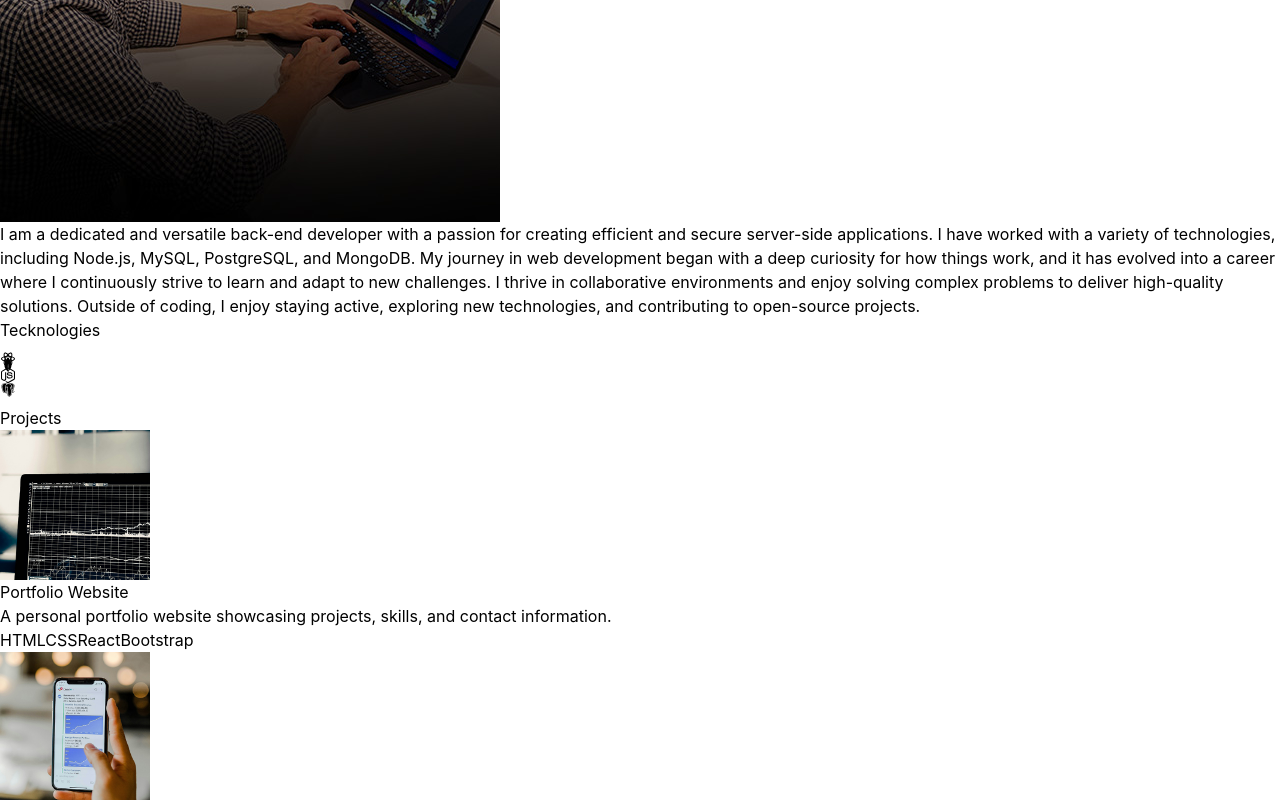
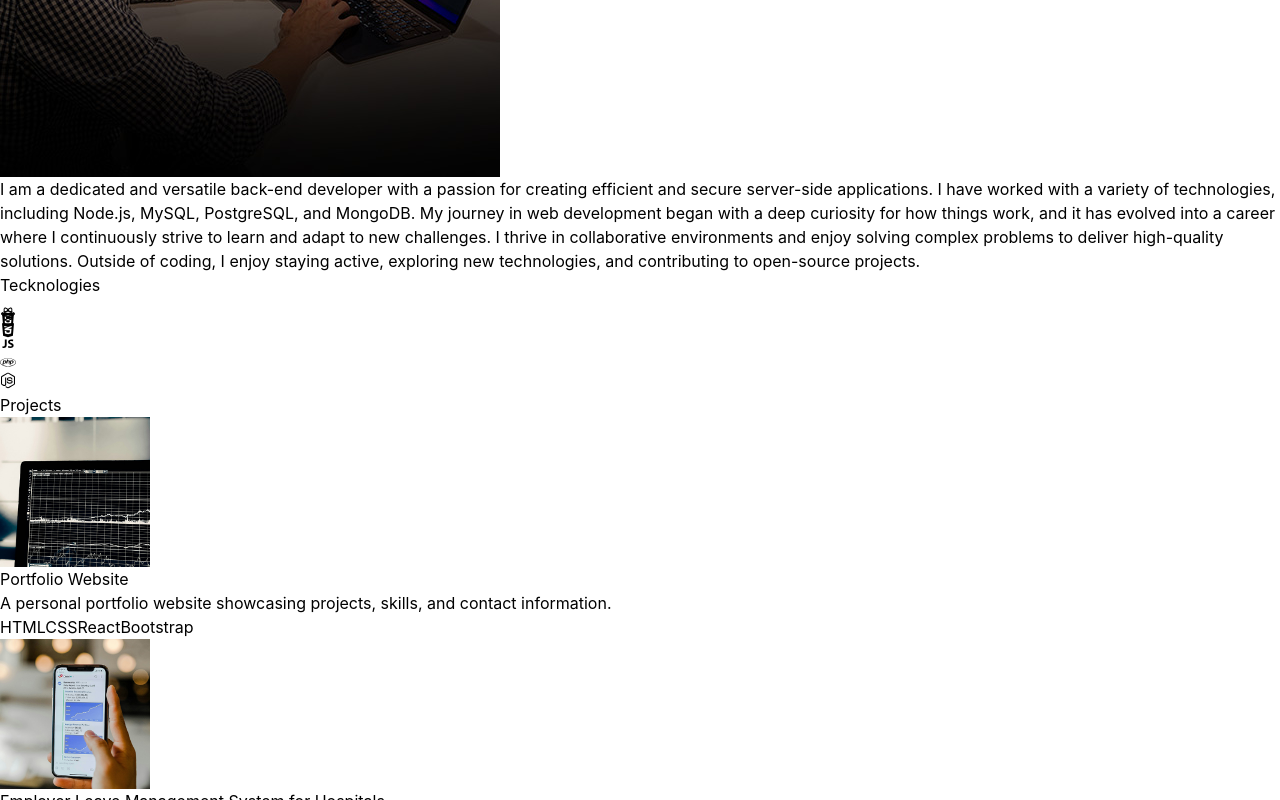
Before and after one commit to lahcenidbendriss-it/lahcen-portfolio, a React (Vite) app: page / in a window 1280 px wide. Shown: the part 1018-1818 px from the top of the page. Built offline with nearby package versions, Linux system fonts and the light colour scheme.

Commit message:
latest commit

```diff
--- a/src/App.jsx
+++ b/src/App.jsx
@@ -10,9 +10,7 @@ function App() {
   return (
     <div className='overflow-x-hidden text-neutral-300 antialiased slection:bg-cyan-300 slection:text-cyan-900  '>
     <div className='fixed top-0 -z-10 h-full w-full'>
-    <div className="absolute top-0 z-[-2] h-screen w-screen bg-neutral-950 bg-[radial-gradient(ellipse_80%_80%_at_50%_-20%,rgba(120,119,198,0.3),rgba(255,255,255,0))]">
-
-    </div>
+    <div class="absolute inset-0 -z-10 h-full w-full items-center px-5 py-24 [background:radial-gradient(125%_125%_at_50%_10%,#000_40%,#63e_100%)]"></div>
 
     </div>
     <div className='container mx-auto px-8'>
--- a/src/component/Hero.jsx
+++ b/src/component/Hero.jsx
@@ -1,6 +1,6 @@
 import React from 'react'
 import { HERO_CONTENT } from "../constants"
-import profilepic from "../assets/kevinRushProfile.jpg"
+import profilepic from "../assets/avatar-6.png"
 import { motion } from "framer-motion"
 
 const PDF_FILE_URL = '/file_pdf.pdf'
@@ -42,7 +42,7 @@ function Hero() {
               initial="hidden"
               animate="visible"
               className='bg-gradient-to-r from-pink-300 via-slate-500 to-purple-500 bg-clip-text text-4xl tracking-tight text-transparent'>
-              Backend Developer
+              Frontend Developer
             </motion.span>
             <motion.p
               variants={container(1)}
--- a/src/component/Tecknologies.jsx
+++ b/src/component/Tecknologies.jsx
@@ -1,77 +1,96 @@
 import React from 'react'
 import {RiReactjsLine} from "react-icons/ri"
-import {SiMongodb} from "react-icons/si"
-import {FaNodeJs} from "react-icons/fa"
+import {FaNodeJs, FaHtml5, FaCss3Alt, FaPhp} from "react-icons/fa"
+import {DiJavascript1} from "react-icons/di"
 import {BiLogoPostgresql} from "react-icons/bi"
 import { motion } from "framer-motion"
 
-
-
-
 function Tecknologies() {
-  const iconVariante=(duration)=>({
-    initial:{y:-10},
-    animate:{y:[10, -10],
-    transition:{
-      duration:duration,
-      ease:"linear",
-      repeat:Infinity,
-      repeatType:"reverse",
-    }}
-  })
-
+  const iconVariante = (duration) => ({
+    initial: { y: -10 },
+    animate: {
+      y: [10, -10],
+      transition: {
+        duration: duration,
+        ease: "linear",
+        repeat: Infinity,
+        repeatType: "reverse",
+      },
+    },
+  });
 
   return (
     <div className='border-b border-neutral-800 pb-24'>
       <motion.h1
-        whileInView={{opacity:1, y:0}}
-        initial={{opacity:0, y:-100}}
-        transition={{duration:1.5}}
-
-         className='my-20 text-center text-4xl'>Tecknologies</motion.h1>
+        whileInView={{ opacity: 1, y: 0 }}
+        initial={{ opacity: 0, y: -100 }}
+        transition={{ duration: 1.5 }}
+        className='my-20 text-center text-4xl'
+      >
+        Tecknologies
+      </motion.h1>
       <motion.div
-          whileInView={{opacity:1, x:0}}
-          initial={{opacity:0, x:-100}}
-          transition={{duration:2}}
-           className='flex flex-wrap items-center justify-center grap-4'>
+        whileInView={{ opacity: 1, x: 0 }}
+        initial={{ opacity: 0, x: -100 }}
+        transition={{ duration: 2 }}
+        className='flex flex-wrap items-center justify-center gap-4'
+      >
         <motion.div
           variants={iconVariante(3)}
           initial="initial"
           animate="animate"
-
-             className='rounded-2xl border-4 border-neutral-800 p-4'>
-            <RiReactjsLine  className='text-7xl text-cyan-400'/>
-
+          className='rounded-2xl border-4 border-neutral-800 p-4'
+        >
+          <RiReactjsLine className='text-7xl text-cyan-400'/>
         </motion.div>
 
         <motion.div
           variants={iconVariante(4)}
           initial="initial"
-            animate="animate" className='rounded-2xl border-4 border-neutral-800 p-4'>
-            <SiMongodb  className='text-7xl text-green-500'/>
+          animate="animate"
+          className='rounded-2xl border-4 border-neutral-800 p-4'
+        >
+          <FaHtml5 className='text-7xl text-orange-500'/>
+        </motion.div>
 
-            </motion.div>
         <motion.div
           variants={iconVariante(5)}
           initial="initial"
           animate="animate"
-            className='rounded-2xl border-4 border-neutral-800 p-4'>
-            <FaNodeJs  className='text-7xl text-green-400'/>
+          className='rounded-2xl border-4 border-neutral-800 p-4'
+        >
+          <FaCss3Alt className='text-7xl text-blue-500'/>
+        </motion.div>
 
-            </motion.div>
         <motion.div
-            variants={iconVariante(2)}
+          variants={iconVariante(6)}
           initial="initial"
           animate="animate"
-             className='rounded-2xl border-4 border-neutral-800 p-4'>
-            <BiLogoPostgresql  className='text-7xl text-sky-400'/>
-
+          className='rounded-2xl border-4 border-neutral-800 p-4'
+        >
+          <DiJavascript1 className='text-7xl text-yellow-500'/>
         </motion.div>
 
+        <motion.div
+          variants={iconVariante(7)}
+          initial="initial"
+          animate="animate"
+          className='rounded-2xl border-4 border-neutral-800 p-4'
+        >
+          <FaPhp className='text-7xl text-indigo-500'/>
+        </motion.div>
 
+        <motion.div
+          variants={iconVariante(8)}
+          initial="initial"
+          animate="animate"
+          className='rounded-2xl border-4 border-neutral-800 p-4'
+        >
+          <FaNodeJs className='text-7xl text-green-400'/>
+        </motion.div>
       </motion.div>
     </div>
-  )
+  );
 }
 
-export default Tecknologies
+export default Tecknologies;
--- a/src/constants/index.js
+++ b/src/constants/index.js
@@ -2,7 +2,7 @@ import project2 from "../assets/projects/project-2.jpg";
 import project3 from "../assets/projects/project-3.jpg";
 import project4 from "../assets/projects/project-4.jpg";
 
-export const HERO_CONTENT = `I am a passionate back-end developer with a knack for crafting robust and scalable server-side applications.  I have honed my skills in technologies such as Node.js, MySQL, PostgreSQL, and MongoDB. My goal is to leverage my expertise to create innovative solutions that drive business growth and ensure seamless data management and security.`;
+export const HERO_CONTENT = `Développeur frontend passionné, je possède une solide expérience avec React.js, HTML, CSS, JavaScript, et Next.js, ainsi qu'une bonne maîtrise de PHP pour les besoins côté serveur. Je suis spécialisé dans la création d'interfaces utilisateur intuitives et performantes. Je m'intéresse à l'optimisation de l'expérience utilisateur, j'aime collaborer avec des équipes dynamiques, et je suis toujours curieux d'apprendre les nouvelles tendances du développement web. Mon objectif est de continuer à m'améliorer dans le développement frontend tout en relevant de nouveaux défis créatifs et techniques..`;
 
 export const ABOUT_TEXT = `I am a dedicated and versatile back-end developer with a passion for creating efficient and secure server-side applications. I have worked with a variety of technologies, including Node.js, MySQL, PostgreSQL, and MongoDB. My journey in web development began with a deep curiosity for how things work, and it has evolved into a career where I continuously strive to learn and adapt to new challenges. I thrive in collaborative environments and enjoy solving complex problems to deliver high-quality solutions. Outside of coding, I enjoy staying active, exploring new technologies, and contributing to open-source projects.`;
 
@@ -11,7 +11,7 @@ export const EXPERIENCES = [
     year: "2023 - Present",
     role: "Senior Full Stack Developer",
     company: "Google Inc.",
-    description: `Led a team in developing and maintaining web applications using JavaScript, React.js, and Node.js. Implemented RESTful APIs and integrated with MongoDB databases. Collaborated with stakeholders to define project requirements and timelines.`,
+    description: `Développeur frontend passionné, formé à l'Office de Formation Professionnelle et de Promotion du Travail, je possède une solide expérience avec React.js, HTML, CSS, JavaScript, et Next.js, ainsi qu'une bonne maîtrise de PHP pour les besoins côté serveur. Je suis spécialisé dans la création d'interfaces utilisateur intuitives et performantes. Je m'intéresse à l'optimisation de l'expérience utilisateur, j'aime collaborer avec des équipes dynamiques, et je suis toujours curieux d'apprendre les nouvelles tendances du développement web. Mon objectif est de continuer à m'améliorer dans le développement frontend tout en relevant de nouveaux défis créatifs et techniques..`,
     technologies: ["Javascript", "React.js", "Next.js", "mongoDB"],
   },
   {
```
Lines whose indentation alone changed are shown as unchanged.
